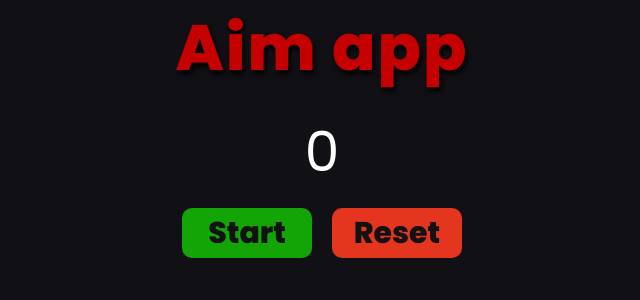
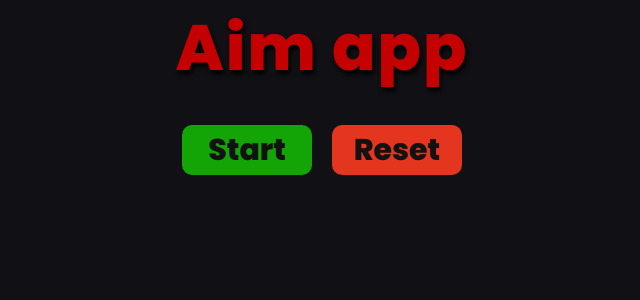
Before and after one commit to Itsyxon/Aim_Game, a React (Create React App) app: page / in a window 1280 px wide. Shown: the top 300 px of the page, without its empty margins (318-958 px from the left). Built offline with nearby package versions, Linux system fonts and the light colour scheme; a web font is replaced by a local one.

Commit message:
Update functionality

```diff
--- a/src/components/GameBoard.tsx
+++ b/src/components/GameBoard.tsx
@@ -6,7 +6,7 @@ import GameSettings from './GameSettings';
 
 const GameBoard = () => {
     const [dots, setDots] = useState<IDot[]>([])
-    const [counter, setCounter] = useState<number>(0)
+    const [counter, setCounter] = useState<number>(-1)
     const create = () => {
         setDots([{ id: Date.now() }])
     }
--- /dev/null
+++ b/src/components/GameOver.tsx
@@ -0,0 +1,10 @@
+import React from 'react';
+
+const GameOver = () => {
+    return (
+        <h1>
+            Game Over!
+        </h1>
+    );
+}
+export default GameOver
--- a/src/components/GameSettings.tsx
+++ b/src/components/GameSettings.tsx
@@ -1,6 +1,7 @@
-import React from 'react';
+import React, { useState } from 'react';
 import styles from '../styles/GameSettings.module.css'
 import IDot from '../dotModel/dot';
+import GameOver from './GameOver';
 
 interface IProps {
     create: () => void;
@@ -11,22 +12,22 @@ interface IProps {
 
 const GameSettings: React.FC<IProps> = ({ create, counter, setCounter, setDots }: IProps) => {
     const resetAll = (): void => {
+        setCounter(-1)
+        setDots([])
+    }
+    const startAGame = () => {
+        create()
         setCounter(0)
-        setDots([])
+
     }
     return (
         <div className={styles.settings}>
-            <div className={styles.counter}>{counter}</div>
+            <div className={styles.counter}>{counter >= 0 ? counter : ''}</div>
             <div className={styles.buttons}>
-                {
-                    counter === 0 ? (
-                        <button className={`${styles.startButton}`} onClick={create}>Start</button>
-                    ) : (
-                        ''
-                    )
-                }
+                <button className={`${styles.startButton}`} onClick={startAGame}>Start</button>
                 <button className={styles.resetButton} onClick={resetAll}>Reset</button>
             </div>
+
         </div>
     );
 };
--- a/src/components/MakeDots.tsx
+++ b/src/components/MakeDots.tsx
@@ -17,11 +17,11 @@ const MakeDots: React.FC<IDots> = ({ dots, setDots, create, counter, setCounter
         create()
     }
     return (
-        <div>
+        <>
             {dots.map((dot) => (
                 <SingleDot key={dot.id} dot={dot} deleteDot={deleteDot} />
             ))}
-        </div>
+        </>
     );
 };
 
```
